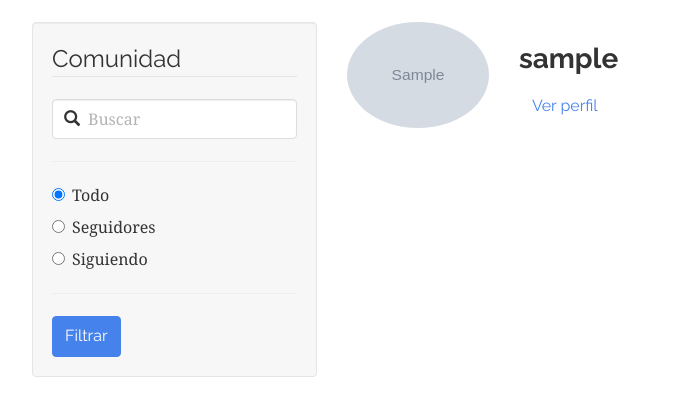
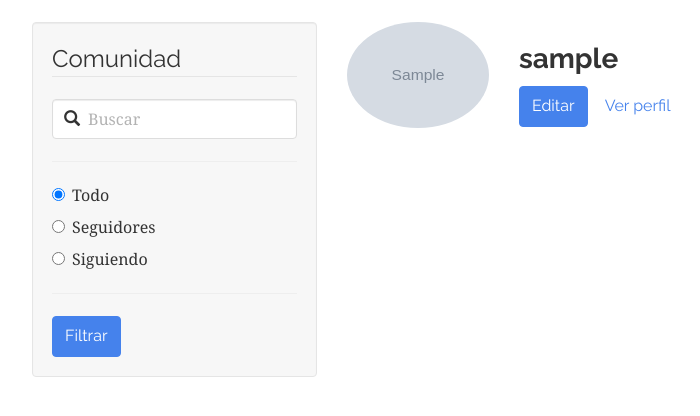
Before and after one commit to juanmtriguero/EntHub, a Django app: page /accounts in a window 1280 px wide. Shown: the part 66-482 px from the top of the page, without its empty margins (38-738 px from the left). Run offline with Django 3.2, Linux system fonts and the light colour scheme; a user stored in the database is signed in; tables that the repository leaves empty hold one stand-in row (values such as "Sample post"); grey boxes marked "Sample" are stand-in pictures; some libraries are stand-ins or nearby versions.

Commit message:
Pequeño cambio en account_list

```diff
--- a/EntHub/templates/main/account_list.html
+++ b/EntHub/templates/main/account_list.html
@@ -37,8 +37,8 @@
 						</label>
 					</div>
 				</div>
-			<hr/>
 
+				<hr/>
 				<button type="submit" class="btn btn-primary">Filtrar</button>
 
 			</fieldset>
@@ -54,10 +54,17 @@
 		<div class="col-md-6 account-block">
 			<div class="row">
 				<div class="col-md-5">
-					<img src="{{account.avatar}}" class="img-circle img-responsive" />
+					<a href="/accounts/{{account.id}}">
+						<img src="{{account.avatar}}" class="img-circle img-responsive" />
+					</a>
 				</div>
 				<div class="col-md-7">
 					<h3>{{account.user.username}}</h3>
+					{% if user.id == account.user.id %}
+					<a href="/accounts/edit" class="btn btn-primary">Editar</a>
+					{% else %}
+					<a href="#" class="btn btn-primary">Seguir</a>
+					{% endif %}
 					<a href="/accounts/{{account.id}}" class="btn btn-link">Ver perfil</a>
 				</div>
 			</div>
```
